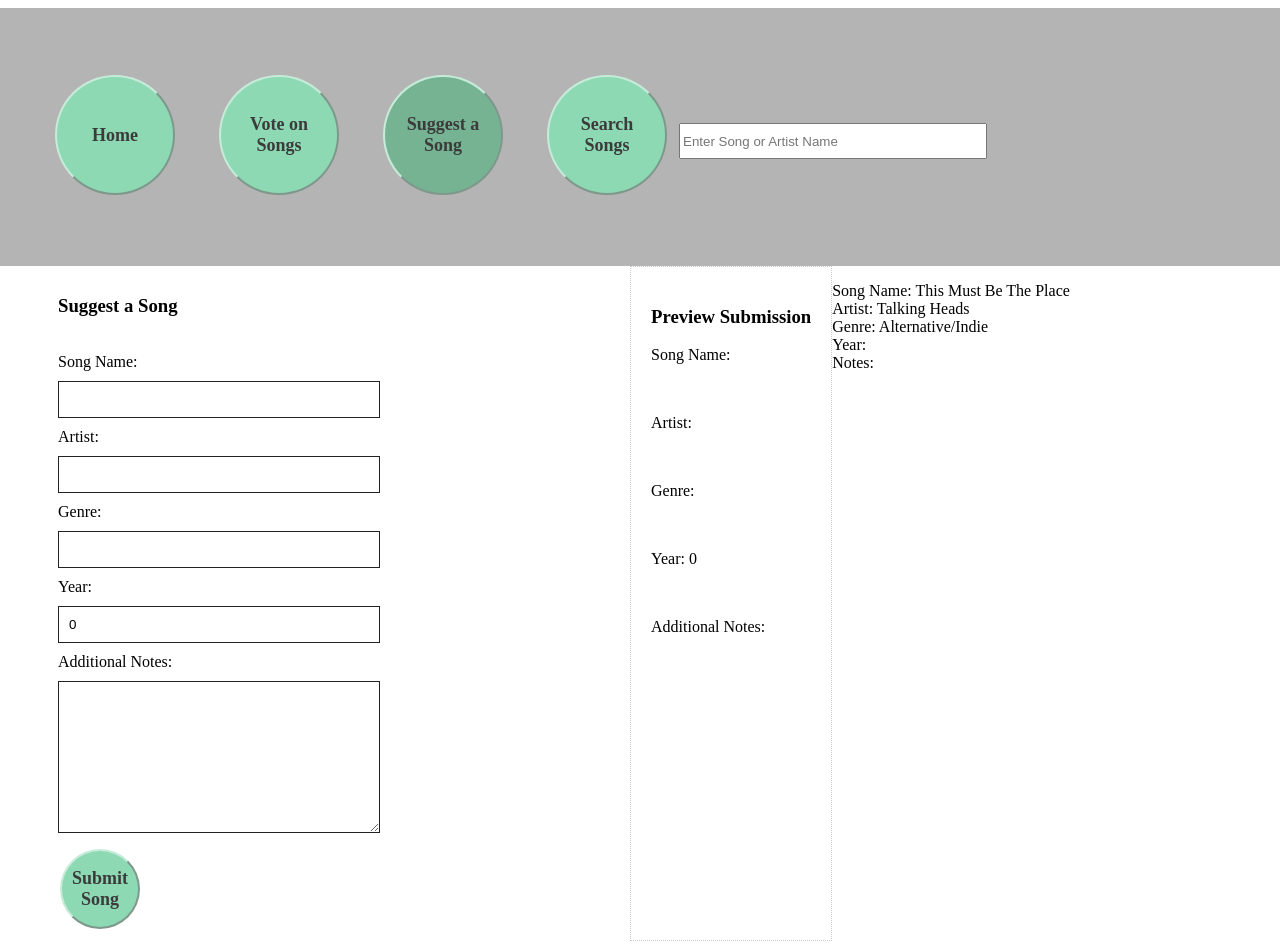
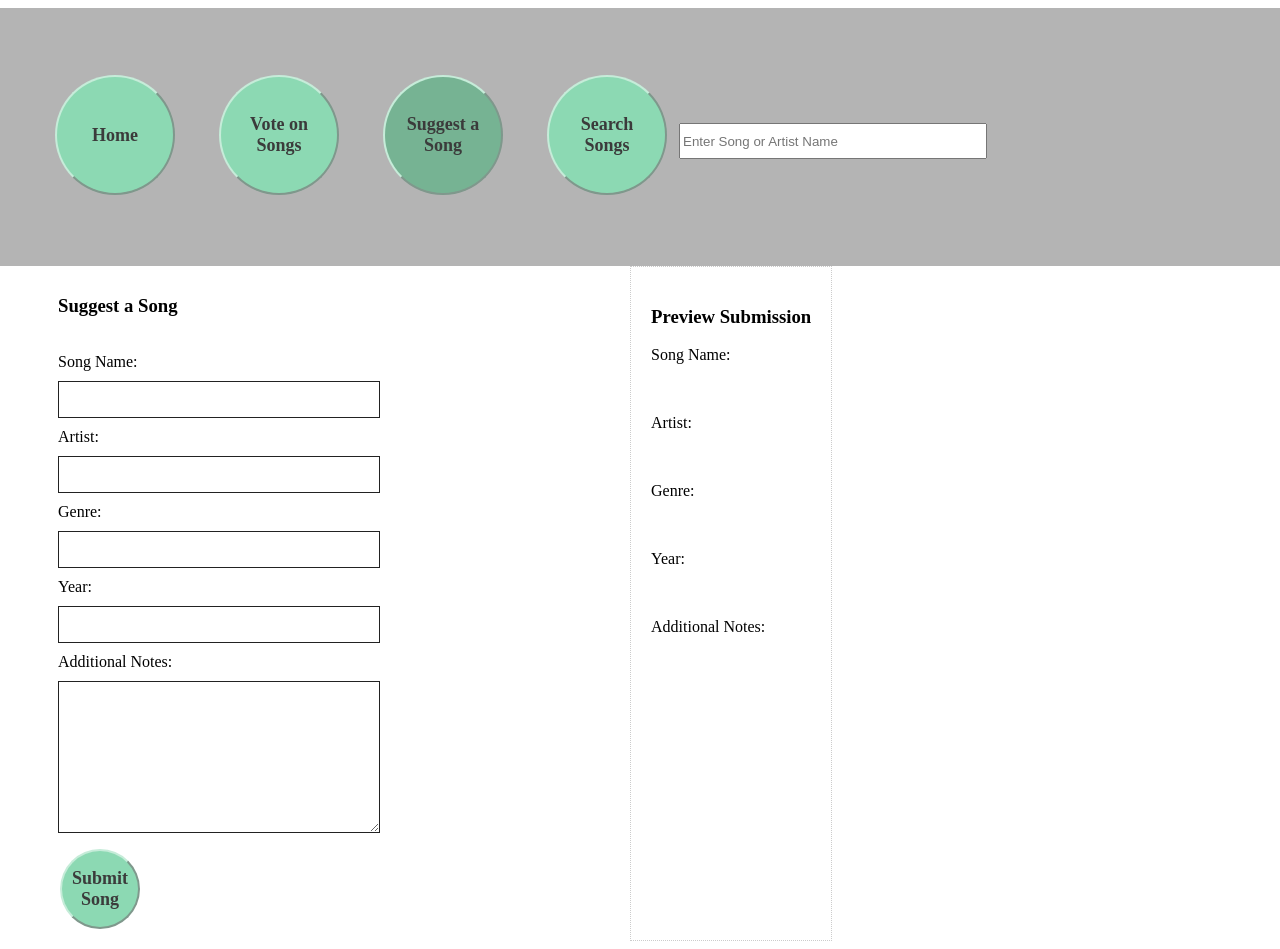
Before and after one commit to Altyptico/Vue-Js-Song-Library, a Vue app in the folder songlibrary/: page /Suggest in a window 1280 px wide. Shown: the top 949 px of the page. Built offline with nearby package versions, Linux system fonts and the light colour scheme; a web font is replaced by a local one.

Commit message:
deleted unnecessary comments

```diff
--- a/songlibrary/src/components/Suggest.vue
+++ b/songlibrary/src/components/Suggest.vue
@@ -5,13 +5,7 @@
                              <div id="songSuggestion">
                                     <h3> Suggest a Song</h3><br/>
                                     <form v-on:submit.prevent>
-                                          <!-- <label>Name:</label><br/><input   :value="suggest.song" @input="addSong" @keyup.enter="addNewSong" ><br/>
-                                          <label>Artist:</label><br/><input :value="suggest.artist" @input="addSong" @keyup.enter="addNewSong"><br/>
-                                          <label>Genre:</label><br/><input  :value="suggest.genre" @input="addSong" @keyup.enter="addNewSong"><br/>
-                                          <label>Year:</label><br/><input  :value="suggest.year" @input="addSong" @keyup.enter="addNewSong"> <br/>
-                                          <label>Additional Notes:</label><br/><textarea :value="suggest.notes" @input="addSong" @keyup.enter="addNewSong" type="text"></textarea><br/>
-                                          <button @click="addNewSong" >Submit Song</button> -->
-                                           <label>Song Name:</label><br/><input  v-model.lazy="suggest.song" ><br/> <!--@input="addSong"    @keyup.tab="addNewSong" -->
+                                           <label>Song Name:</label><br/><input  v-model.lazy="suggest.song" ><br/>
                                           <label>Artist:</label><br/><input v-model.lazy="suggest.artist"  ><br/>
                                           <label>Genre:</label><br/><input  v-model.lazy="suggest.genre"  ><br/>
                                           <label>Year:</label><br/><input  v-model.lazy="suggest.year"  > <br/>
@@ -28,7 +22,12 @@
                                           <p>Year: {{suggest.year}}</p><br/>
                                           <p>Additional Notes: {{suggest.notes}}</p>
                               </div>
-                                    <p v-for="item in songLibrary" v-bind:key="item.id">Song Name:  {{item.name}}<br/>Artist:   {{item.artist}}<br/>Genre:   {{item.genre}}<br/>Year:   {{item.Year}}<br/>Notes:   {{item.notes}}<br/>
+                                    <p v-for="item in songLibrary" v-bind:key="item.id">
+                                           {{item.name}}<br/>
+                                           {{item.artist}}<br/>
+                                             {{item.genre}}<br/>
+                                           {{item.Year}}<br/>
+                                            {{item.notes}}<br/>
                                  </p>
                         </div>
 
@@ -58,17 +57,18 @@ export default {
    data() {
 
      return {
-        suggest:{
+        suggest:[{
               song: "",
               artist: "",
               genre:"",
               year: 0,
               notes: ""
 
-        },
+        }],
         songLibrary: [
-            {name: 'This Must Be The Place', artist:'Talking Heads', genre: 'Alternative/Indie', year: 1983, notes:''}
-            // {name: 'The Way I Am', artist:'Ingrid Michaelson', genre: 'Alternative/Indie', year: 2006}
+            // {name: 'This Must Be The Place', artist:'Talking Heads', genre: 'Alternative/Indie', year: 1983, notes:''},
+            // {name: 'The Way I Am', artist:'Ingrid Michaelson', genre: 'Alternative/Indie', year: 2006},
+            {name: '', artist:'', genre: '', year: 0},
         ]
 
       }
```
